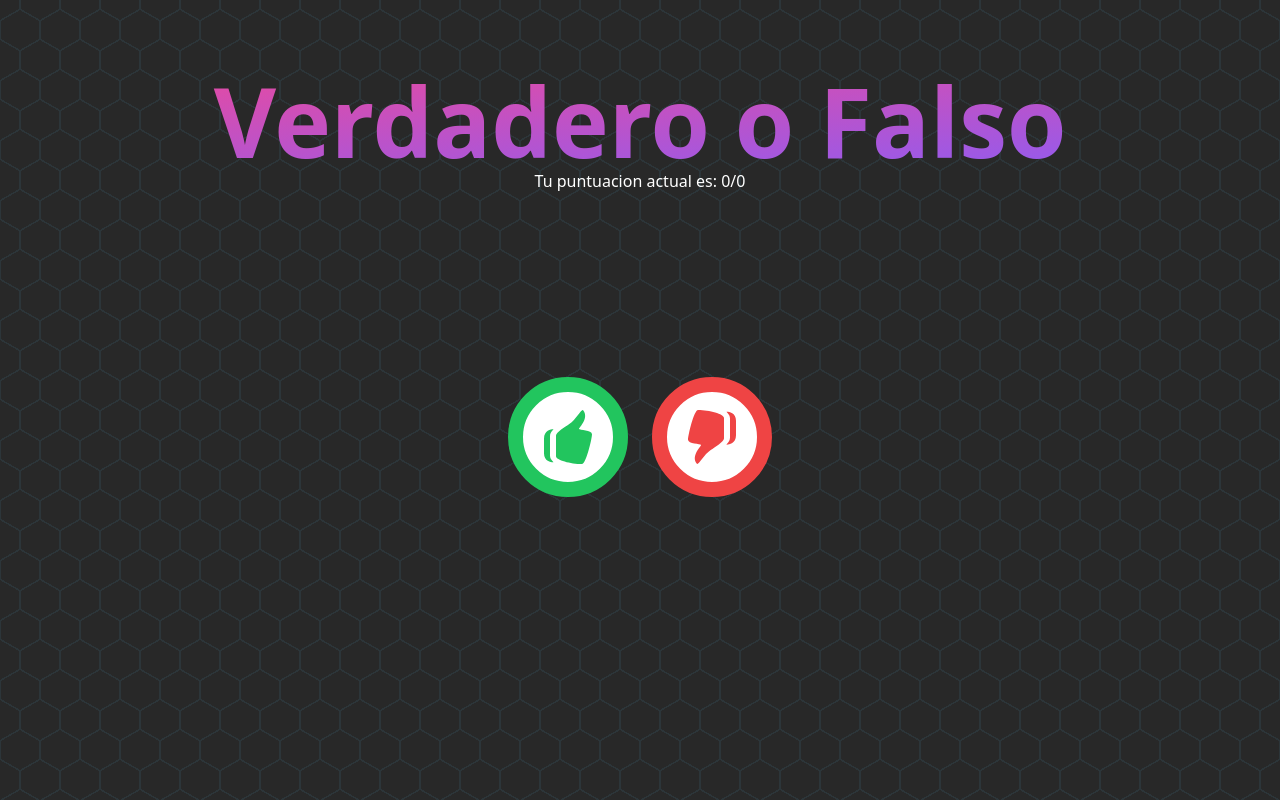
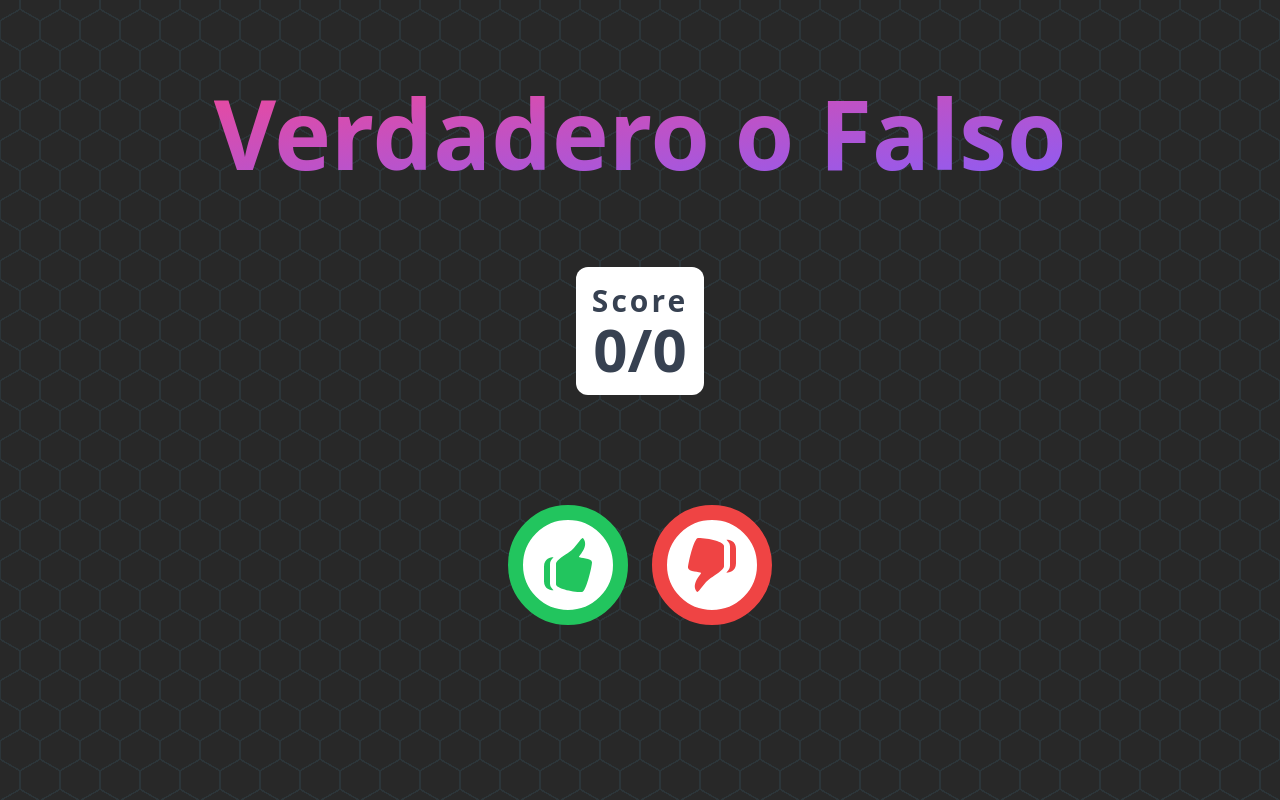
Before and after one commit to GuidoRann/verdadero-falso-front, a React (Vite) app: page / in a window 1280 px wide. Built offline with nearby package versions, Linux system fonts and the light colour scheme; no server answers; what @midudev/tailwind-animations would draw is missing.

Commit message:
Removing unused typography

```diff
--- a/src/pages/Landing.tsx
+++ b/src/pages/Landing.tsx
@@ -39,13 +39,16 @@ export default function Landing() {
 
   return (
     <div className="flex flex-col items-center h-screen w-screen text-white">
-      <div className="w-screen text-center h-1/3 flex flex-col justify-center ">
+      <div className="w-screen text-center h-1/3 flex flex-col items-center gap-14 justify-center ">
         <h1 className="bg-gradient-to-br from-[#EB499D] to-[#8D5CF4] bg-clip-text text-transparent text-8xl font-black">
           Verdadero o Falso
         </h1>
-        <p className="">
-          Tu puntuacion actual es: {score}/{questions.length}
-        </p>
+      </div>
+      <div className="flex flex-col justify-center items-center text-gray-700 bg-white h-32 w-32 rounded-xl">
+        <p className="text-3xl font-semibold tracking-widest">Score</p>
+        <span className="text-6xl font-bold">
+          {score}/{questions.length}
+        </span>
       </div>
       {isFinished ? (
         <div className="flex justify-center items-center w-[700px] h-[300px]">
--- a/tailwind.config.js
+++ b/tailwind.config.js
@@ -4,7 +4,10 @@ import animations from "@midudev/tailwind-animations";
 export default {
   content: ["./index.html", "./src/**/*.{js,ts,jsx,tsx}"],
   theme: {
-    extend: {},
+    extend: {
+      fontFamily: {
+      },
+    },
   },
   plugins: [animations],
 };
```
